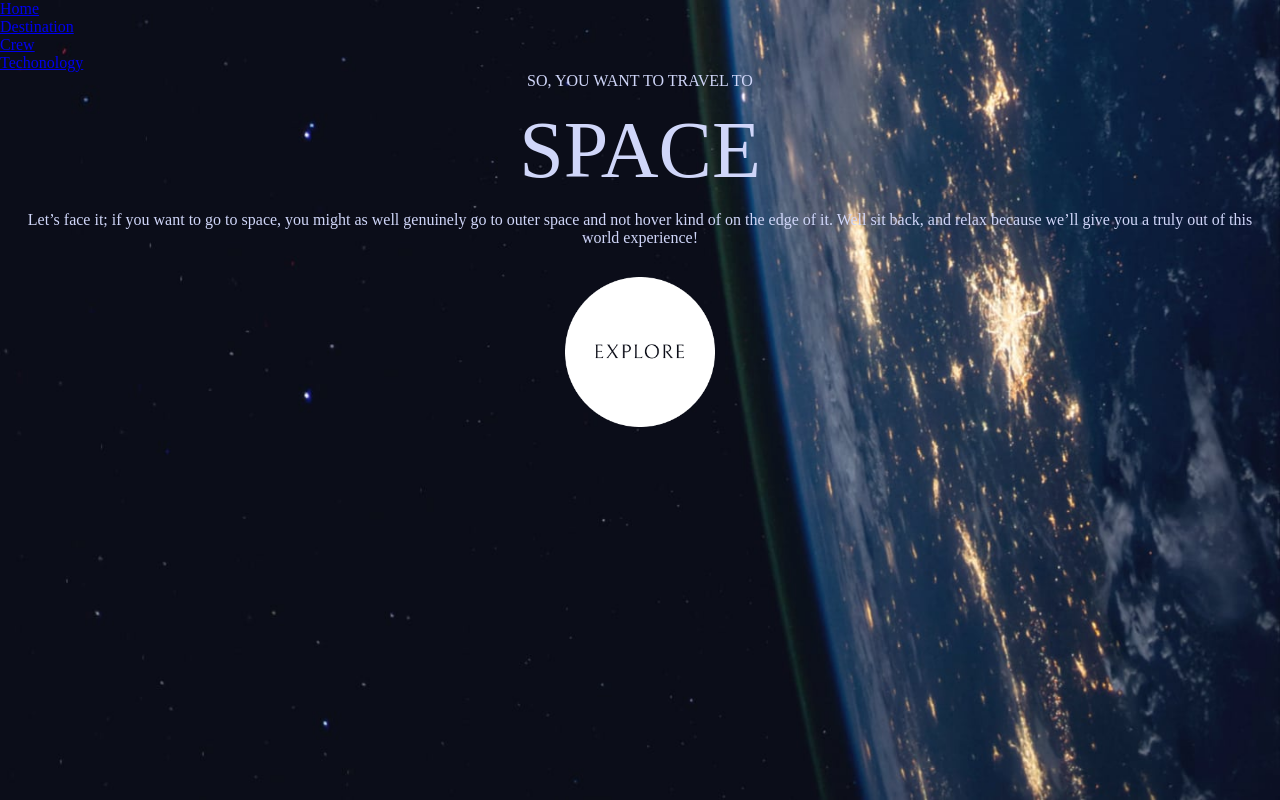
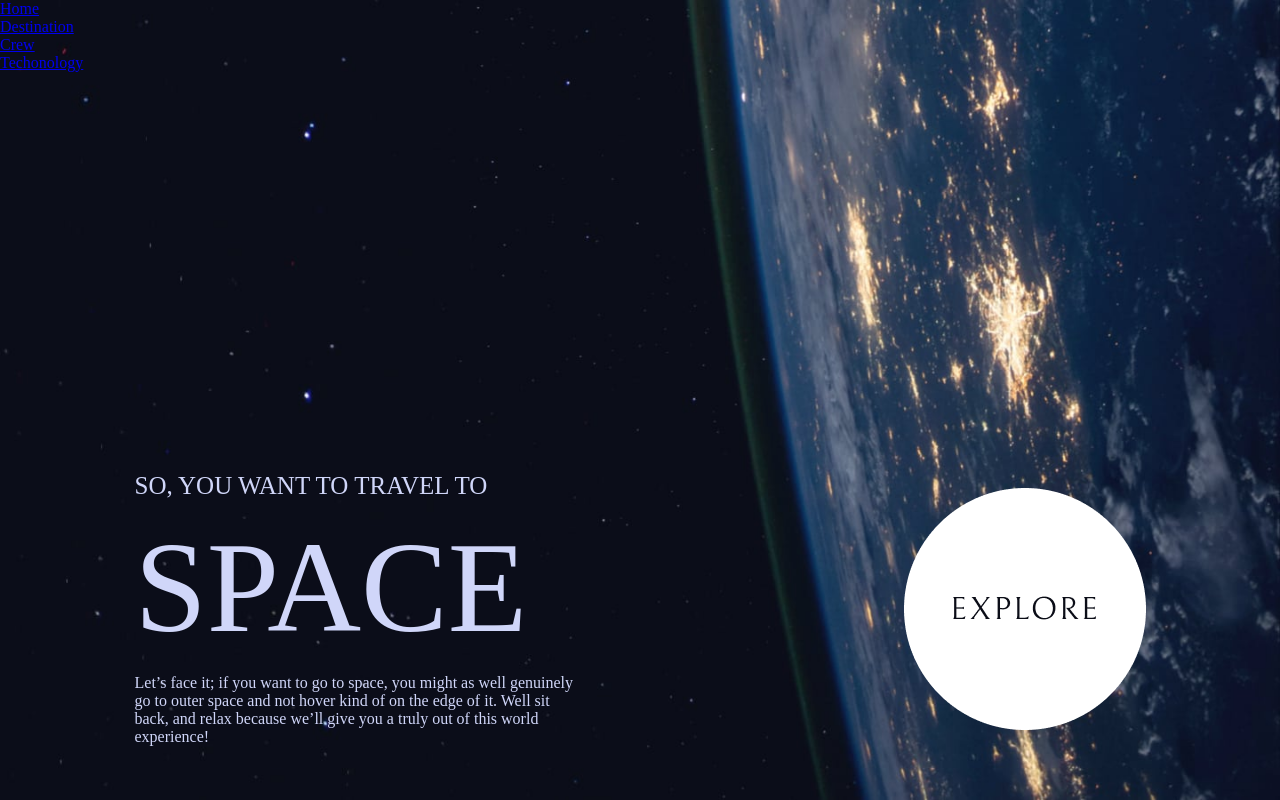
Before and after one commit to Mrcsbda/Space-Tourism, a React (Vite) app: page / in a window 1280 px wide. Built offline with nearby package versions, Linux system fonts and the light colour scheme; a web font is replaced by a local one.

Commit message:
creation response

```diff
--- a/src/pages/home/home.scss
+++ b/src/pages/home/home.scss
@@ -1,36 +1,104 @@
 @import '../../assets/styles/reset.scss';
 @import '../../assets/styles/variables.scss';
 
-.home{
+.home {
     display: flex;
     flex-direction: column;
     text-align: center;
     align-items: center;
     justify-content: center;
     color: $periwinkle;
-    gap: 30px;
-    padding: 0 15px;
+    gap: 5px;
+    padding: 10px 0;
 
-    &__container{
+    &__container {
         display: flex;
         flex-direction: column;
-        gap: 15px;
+        gap: 12px;
+        width: 276px;
+        height: 327px;
 
-        h1{
+        h1 {
             font-size: 80px;
             font-weight: 300;
         }
-
     }
 
-    &__figure{
+    &__figure {
         display: flex;
         width: 150px;
         height: 150px;
-        img{
+
+        img {
             width: 100%;
             height: 100%;
         }
     }
+}
 
+@media screen and (min-width: 768px) {
+    .home {
+        padding: 70px 0;
+        gap: 50px;
+
+        &__container {
+            width: 382px;
+            height: 450px;
+
+            h1 {
+                font-size: 100px;
+                font-weight: 300;
+            }
+
+            span {
+                font-size: 25px;
+                font-weight: 200;
+                align-items: flex-start;
+            }
+        }
+
+        &__figure {
+            display: flex;
+            width: 274px;
+            height: 274px;
+
+            img {
+                width: 100%;
+                height: 100%;
+            }
+        }
+    }
 }
+
+@media screen and (min-width: 1100px){
+    .home {
+        display: flex;
+        flex-direction: row;
+        justify-content: space-around;
+        padding: 370px 0 0 0;
+        gap: 50px;
+
+        &__container {
+            width: 450px;
+            height: 334px;
+            text-align: start;
+            justify-content: center;
+
+            h1 {
+                font-size: 130px;
+            }
+
+        }
+
+        &__figure {
+            display: flex;
+            width: 242px;
+            height: 242px;
+
+            img {
+                width: 100%;
+                height: 100%;
+            }
+        }
+    }
+}
```
